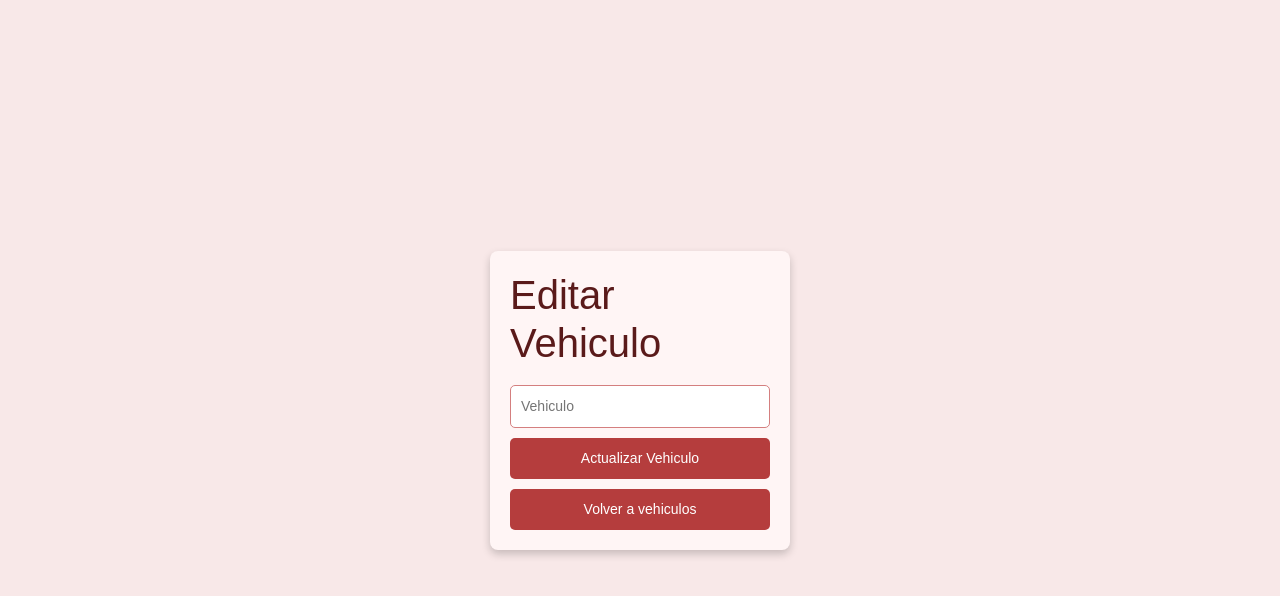
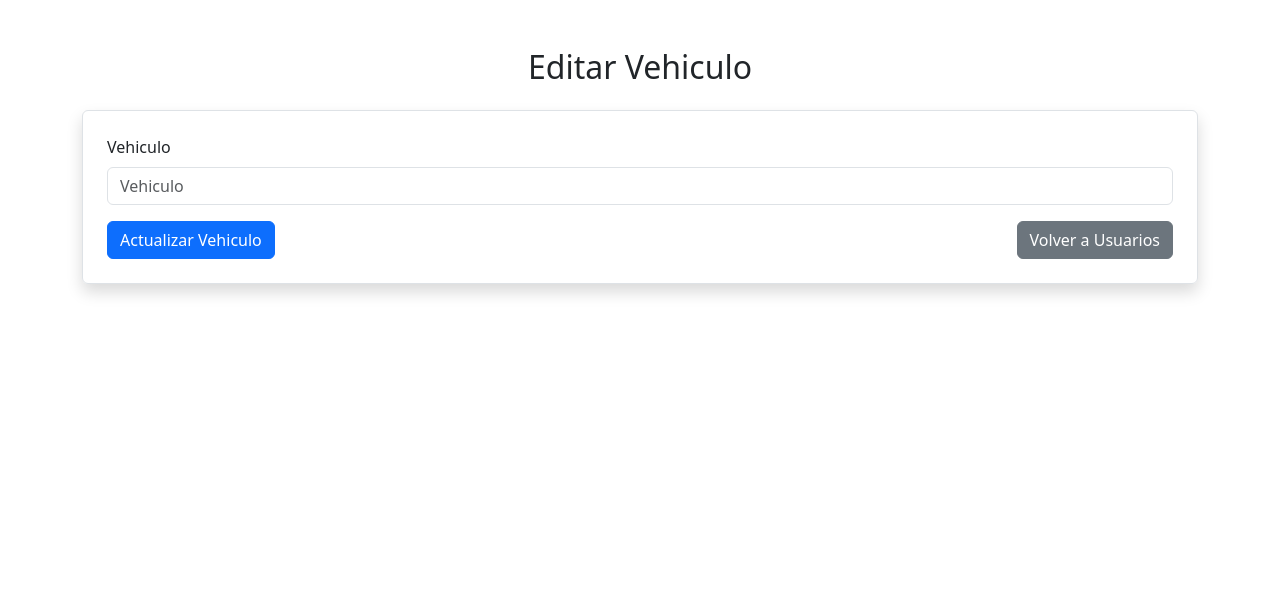
Before and after one commit to LyenZo/navtracker-react, a React (Vite) app: page /edit_vehiculo/1 in a window 1280 px wide. Shown: the top 596 px of the page. Built offline with nearby package versions, Linux system fonts and the light colour scheme; no server answers.

Commit message:
Tu mensaje de commit

```diff
--- a/src/components/CRUDS/vehiculo/edit_vehiculo.jsx
+++ b/src/components/CRUDS/vehiculo/edit_vehiculo.jsx
@@ -1,12 +1,13 @@
 import { useState, useEffect } from "react";
 import { useParams, useNavigate } from "react-router-dom";
 import axios from "axios";
+import "bootstrap/dist/css/bootstrap.min.css";
 
 const Edit_vehiculo = () => {
     const { id_vehiculo } = useParams();
     const navigate = useNavigate();
     const [vehiculo, setVehiculo] = useState({
-        vehiculo: "",
+        vehiculo:""
     });
 
     useEffect(() => {
@@ -24,74 +25,44 @@ const Edit_vehiculo = () => {
         axios.put(`http://localhost:3001/api/vehiculo/${id_vehiculo}`, vehiculo)
         .then(() => {
             alert("Vehiculo actualizado");
-            navigate("/c_vehiculo");
+            navigate("/list_vehiculo");
         })
         .catch(error => console.error(error));
     };
 
     const handleRedirect = () => {
-        navigate("/c_vehiculo");
+        navigate("/crud_vehiculo");
     };
 
     return (
-        <>
-            <style>
-                {`
-                body {
-                    font-family: Arial, sans-serif;
-                    background-color: #f8e8e8;
-                    color: #5a1a1a;
-                    display: flex;
-                    justify-content: center;
-                    align-items: center;
-                    height: 100vh;
-                    margin: 0;
-                }
-
-                form {
-                    background: #fff5f5;
-                    padding: 20px;
-                    border-radius: 8px;
-                    box-shadow: 0 4px 8px rgba(0, 0, 0, 0.2);
-                    width: 300px;
-                    display: flex;
-                    flex-direction: column;
-                    gap: 10px;
-                }
-
-                input, select, button {
-                    padding: 10px;
-                    border: 1px solid #d47f7f;
-                    border-radius: 5px;
-                    font-size: 14px;
-                }
-
-                input:focus, select:focus {
-                    outline: none;
-                    border-color: #b53d3d;
-                    box-shadow: 0 0 5px rgba(181, 61, 61, 0.5);
-                }
-
-                button {
-                    background-color: #b53d3d;
-                    color: white;
-                    border: none;
-                    cursor: pointer;
-                    transition: 0.3s;
-                }
-
-                button:hover {
-                    background-color: #921818;
-                }
-                `}
-            </style>
-            <form onSubmit={handleSubmit}>
-                <h1>Editar Vehiculo</h1>
-                <input type="text" name="vehiculo" placeholder="Vehiculo" value={vehiculo.vehiculo} onChange={handleChange} required />
-                <button type="submit">Actualizar Vehiculo</button>
-                <button type="button" onClick={handleRedirect}>Volver a vehiculos</button>
+        <div className="container mt-5">
+            <h2 className="text-center mb-4">Editar Vehiculo</h2>
+            <form onSubmit={handleSubmit} className="p-4 border rounded shadow">
+                <div className="mb-3">
+                    <label htmlFor="nombre" className="form-label">Vehiculo</label>
+                    <input
+                        type="text"
+                        className="form-control"
+                        id="vehiculo"
+                        name="vehiculo"
+                        placeholder="Vehiculo"
+                        value={vehiculo.vehiculo}
+                        onChange={handleChange}
+                        required
+                    />
+                </div>
+                <div className="d-flex justify-content-between">
+                    <button type="submit" className="btn btn-primary">Actualizar Vehiculo</button>
+                    <button
+                        type="button"
+                        className="btn btn-secondary"
+                        onClick={handleRedirect}
+                    >
+                        Volver a Usuarios
+                    </button>
+                </div>
             </form>
-        </>
+        </div>
     );
 };
 
--- a/src/components/CRUDS/vehiculo/list_vehiculo.jsx
+++ b/src/components/CRUDS/vehiculo/list_vehiculo.jsx
@@ -2,10 +2,10 @@ import { useEffect, useState } from "react";
 import { Link } from "react-router-dom";
 import axios from "axios";
 
-const R_vehiculos = () => {
+const List_vehiculo = () => {
     const [vehiculos, setVehiculos] = useState([]);
-    const [currentPage, setCurrentPage] = useState(1); // Página actual
-    const [vehiculosPerPage, setVehiculosPerPage] = useState(5); // Vehículos por página
+    const [currentPage, setCurrentPage] = useState(1);
+    const [vehiculosPerPage, setVehiculosPerPage] = useState(5);
 
     useEffect(() => {
         axios.get("http://localhost:3001/api/vehiculo/")
@@ -19,44 +19,41 @@ const R_vehiculos = () => {
             .catch(error => console.error(error));
     };
 
-    // Obtener los vehículos actuales a mostrar según la página
     const indexOfLastVehiculo = currentPage * vehiculosPerPage;
     const indexOfFirstVehiculo = indexOfLastVehiculo - vehiculosPerPage;
     const currentVehiculos = vehiculos.slice(indexOfFirstVehiculo, indexOfLastVehiculo);
 
-    // Cambiar de página
     const paginate = (pageNumber) => setCurrentPage(pageNumber);
 
-    // Calcular el número total de páginas
     const pageNumbers = [];
     for (let i = 1; i <= Math.ceil(vehiculos.length / vehiculosPerPage); i++) {
         pageNumbers.push(i);
     }
 
     return (
-        <div style={{ padding: "20px", backgroundColor: "#fff", border: "1px solid #f08080", borderRadius: "8px" }}>
-            <h2 style={{ color: "#b22222", marginBottom: "15px" }}>Lista de Vehículos</h2>
-            <table style={{ width: "100%", borderCollapse: "collapse", border: "1px solid #f08080" }}>
+        <div>
+            <h2>Lista de Vehículos</h2>
+            <table>
                 <thead>
-                    <tr style={{ backgroundColor: "#f08080", color: "white" }}>
-                        <th style={{ border: "1px solid #f08080", padding: "8px" }}>ID</th>
-                        <th style={{ border: "1px solid #f08080", padding: "8px" }}>Vehículo</th>
-                        <th style={{ border: "1px solid #f08080", padding: "8px" }}>Editar</th>
-                        <th style={{ border: "1px solid #f08080", padding: "8px" }}>Eliminar</th>
+                    <tr>
+                        <th >ID</th>
+                        <th >Vehículo</th>
+                        <th >Editar</th>
+                        <th >Eliminar</th>
                     </tr>
                 </thead>
                 <tbody>
                     {currentVehiculos.map(vehiculo => (
-                        <tr key={vehiculo.id_vehiculo} style={{ backgroundColor: "#fff", borderBottom: "1px solid #f08080" }}>
-                            <td style={{ padding: "8px", textAlign: "center" }}>{vehiculo.id_vehiculo}</td>
-                            <td style={{ padding: "8px", textAlign: "center" }}>{vehiculo.vehiculo}</td>
-                            <td style={{ padding: "8px", textAlign: "center" }}>
-                                <Link to={`/editar_vehiculo/${vehiculo.id_vehiculo}`}>
-                                    <button style={{ backgroundColor: "#b22222", color: "white", padding: "5px 10px", border: "none", borderRadius: "4px", marginRight: "5px", cursor: "pointer" }}>Editar</button>
+                        <tr key={vehiculo.id_vehiculo} >
+                            <td >{vehiculo.id_vehiculo}</td>
+                            <td >{vehiculo.vehiculo}</td>
+                            <td >
+                                <Link to={`/edit_vehiculo/${vehiculo.id_vehiculo}`}>
+                                    <button >Editar</button>
                                 </Link>
                             </td>
                             <td>
-                                <button onClick={() => handleDelete(vehiculo.id_vehiculo)} style={{ backgroundColor: "#f08080", color: "white", padding: "5px 10px", border: "none", borderRadius: "4px", cursor: "pointer" }}>Eliminar</button>
+                                <button onClick={() => handleDelete(vehiculo.id_vehiculo)}>Eliminar</button>
                             </td>
                         </tr>
                     ))}
@@ -64,21 +61,14 @@ const R_vehiculos = () => {
             </table>
 
             {/* Paginación */}
-            <div style={{ marginTop: "20px", display: "flex", justifyContent: "center" }}>
+            <div >
                 <nav>
-                    <ul style={{ listStyle: "none", display: "flex", gap: "10px" }}>
+                    <ul >
                         {pageNumbers.map(number => (
                             <li key={number}>
                                 <button
                                     onClick={() => paginate(number)}
-                                    style={{
-                                        backgroundColor: currentPage === number ? "#b22222" : "#f08080",
-                                        color: "white",
-                                        padding: "8px 16px",
-                                        border: "none",
-                                        borderRadius: "4px",
-                                        cursor: "pointer"
-                                    }}
+
                                 >
                                     {number}
                                 </button>
@@ -91,4 +81,4 @@ const R_vehiculos = () => {
     );
 };
 
-export default R_vehiculos;
+export default List_vehiculo;
```
